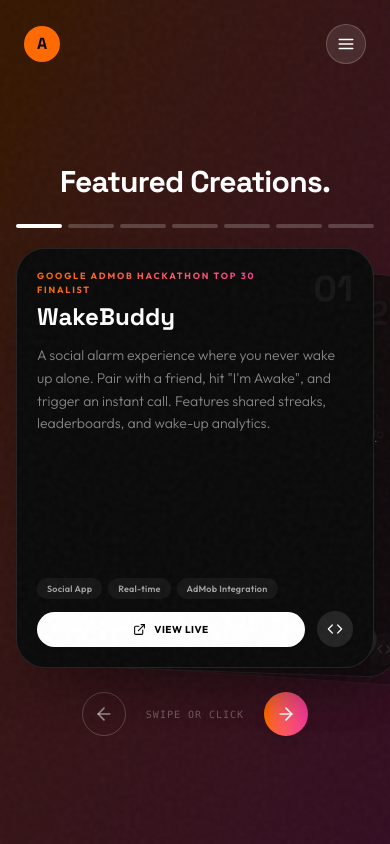
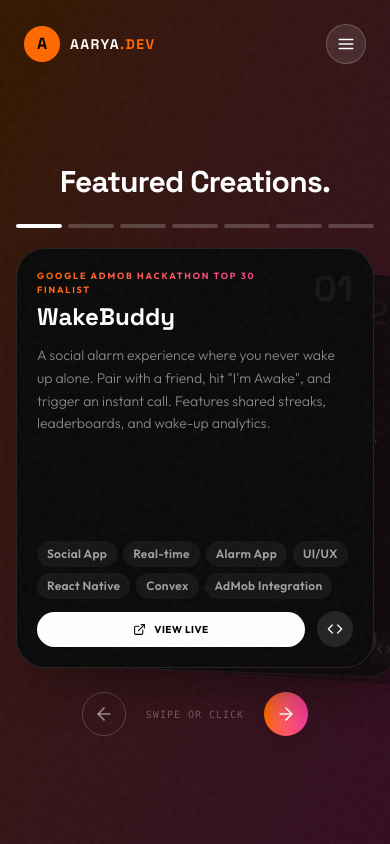
Before and after one commit to AaryaBalan/Portfolio_Aarya, a React (Vite) app: page / in a window 390 px wide. Both pictures are taken after a click on the button "SEE MY WORK". Shown: the top 844 px of the page. Built offline with nearby package versions, Linux system fonts and the light colour scheme.

Commit message:
feat: update project tags, refine typography, and adjust UI dimensions across navbar, hero, and project sections

```diff
--- a/src/components/Hero.jsx
+++ b/src/components/Hero.jsx
@@ -102,7 +102,7 @@ const Hero = ({ setCurrentPage }) => {
           {/* RIGHT — profile card: only visible lg+ */}
           <div className="lg:col-span-5 h-[560px] hidden lg:flex items-center justify-center perspective-1000 animate-[fadeIn_1.5s_ease-out_1s_both]">
             <div
-              className="w-[320px] h-[440px] bg-white/[0.02] border border-white/10 rounded-[2.5rem] backdrop-blur-3xl transform-style-3d transition-transform duration-300 ease-out flex flex-col items-center p-10 shadow-[0_0_80px_rgba(0,0,0,0.8)] relative"
+              className="w-[400px] h-[460px] bg-white/[0.02] border border-white/10 rounded-[2.5rem] backdrop-blur-3xl transform-style-3d transition-transform duration-300 ease-out flex flex-col items-center p-10 shadow-[0_0_80px_rgba(0,0,0,0.8)] relative"
               style={{ transform: `rotateX(${rotateX}deg) rotateY(${rotateY}deg)` }}
             >
               <div className="absolute -right-16 -top-16 w-40 h-40 bg-pink-500/20 rounded-full blur-[70px] pointer-events-none" />
@@ -126,9 +126,9 @@ const Hero = ({ setCurrentPage }) => {
                 </div>
               </div>
 
-              <h2 className="text-2xl font-display font-black text-white tracking-tight">Aarya B</h2>
-              <p className="text-orange-400/90 text-[10px] font-bold uppercase tracking-[0.2em] mt-2 text-center">Full-Stack Engineer</p>
-              <p className="text-white/40 text-center text-xs mt-3 leading-relaxed px-2">
+              <h2 className="text-4xl font-display font-black text-white tracking-tight">Aarya B</h2>
+              <p className="text-orange-400/90 text-xl font-bold uppercase tracking-[0.2em] mt-2 text-center">Full-Stack Engineer</p>
+              <p className="text-white/40 text-center text-s mt-3 leading-relaxed px-2">
                 Building end-to-end software from architecture to deployment.
               </p>
 
@@ -137,7 +137,7 @@ const Hero = ({ setCurrentPage }) => {
                   href={resumePdf}
                   target="_blank"
                   rel="noopener noreferrer"
-                  className="w-full bg-white/10 hover:bg-white text-white hover:text-black font-bold py-3.5 rounded-2xl text-xs uppercase tracking-widest transition-all duration-300 text-center flex items-center justify-center gap-2 border border-white/10 hover:border-white"
+                  className="mt-2 w-full bg-white/10 hover:bg-white text-white hover:text-black font-bold py-3.5 rounded-2xl text-xs uppercase tracking-widest transition-all duration-300 text-center flex items-center justify-center gap-2 border border-white/10 hover:border-white"
                 >
                   <DownloadIcon size={13} /> Download Resume
                 </a>
--- a/src/components/Navbar.jsx
+++ b/src/components/Navbar.jsx
@@ -52,7 +52,7 @@ const Navbar = ({ currentPage, setCurrentPage }) => {
             <span className="text-black font-display font-black text-base sm:text-lg">A</span>
             <div className="absolute inset-0 border-2 border-white/20 rounded-full scale-150 group-hover:scale-100 transition-transform duration-500" />
           </div>
-          <span className="text-white font-display font-bold text-base sm:text-lg tracking-widest uppercase hidden sm:block">
+          <span className="text-white font-display font-bold text-sm sm:text-lg tracking-widest uppercase block">
             Aarya<span className="text-orange-500">.dev</span>
           </span>
         </button>
--- a/src/components/Projects.jsx
+++ b/src/components/Projects.jsx
@@ -6,7 +6,7 @@ const projects = [
     title: 'WakeBuddy',
     subtitle: 'Google AdMob Hackathon Top 30 Finalist',
     description: 'A social alarm experience where you never wake up alone. Pair with a friend, hit "I\'m Awake", and trigger an instant call. Features shared streaks, leaderboards, and wake-up analytics.',
-    tags: ['Social App', 'Real-time', 'AdMob Integration'],
+    tags: ['Social App', 'Real-time', 'Alarm App', 'UI/UX', 'React Native', 'Convex', 'AdMob Integration'],
     color: 'from-orange-500 to-pink-500',
     link: 'https://www.youtube.com/watch?v=pam_hI4dpRw',
     github: 'https://github.com/AaryaBalan/WakeupBuddy'
@@ -15,7 +15,7 @@ const projects = [
     title: 'Dayable',
     subtitle: 'Minimal Daily Social Media',
     description: 'A calm, minimal space focused on your day, not your status. Share simple daily moments, track how your day went, and connect with friends through honest check-ins without endless scrolling.',
-    tags: ['Social Media', 'Wellness', 'UI/UX'],
+    tags: ['Social Media', 'Wellness', 'UI/UX', 'React Native', 'WebSockets'],
     color: 'from-cyan-500 to-blue-500',
     link: 'https://www.linkedin.com/in/aaryabalan/details/projects/',
     github: 'https://github.com/AaryaBalan/Dayable'
@@ -24,7 +24,7 @@ const projects = [
     title: 'Zorphix',
     subtitle: 'Department Symposium Platform',
     description: 'The official event website for our college department symposium. A highly interactive, performance-optimized platform designed to handle registrations, event schedules, and showcase activities.',
-    tags: ['Event Website', 'College Symposium', 'Interactive'],
+    tags: ['Event Website', 'College Symposium', 'Interactive', 'Event Registration', 'Team Formation'],
     color: 'from-purple-500 to-violet-500',
     link: 'https://www.zorphix.com/',
     github: 'https://github.com/ANAND060218/zorphix-2026'
@@ -33,7 +33,7 @@ const projects = [
     title: 'Hacksymmetric',
     subtitle: 'Hackathon Registration Hub',
     description: 'The official registration and information portal for the Asymmetric Club hackathon. Built to handle team formations, live event updates, and provide a seamless onboarding experience for hackers.',
-    tags: ['Hackathon', 'Registration Portal', 'College Club'],
+    tags: ['Hackathon', 'Registration Portal', 'College Club', 'Technical Event'],
     color: 'from-green-500 to-emerald-500',
     link: 'https://hacksymmetric.vercel.app/',
     github: 'https://github.com/AaryaBalan/hacksymmetric'
@@ -42,7 +42,7 @@ const projects = [
     title: 'LetItOut',
     subtitle: 'Empathetic Community Platform',
     description: 'A secure, community-driven application for emotional expression and mental wellness. Features a gamified reputation system awarding badges to contributors who actively uplift and console others.',
-    tags: ['Mental Wellness', 'Community App', 'Gamification'],
+    tags: ['Mental Wellness', 'Community App', 'Gamification', 'Motivational', 'Social Media', 'Expressive Writing'],
     color: 'from-pink-500 to-rose-500',
     link: '#',
     github: 'https://github.com/AaryaBalan/LetItOut'
@@ -51,7 +51,7 @@ const projects = [
     title: 'WorkFlow',
     subtitle: 'Productivity Platform',
     description: 'WorkFlow is an all-in-one productivity platform designed to help users organize tasks, manage time efficiently, and improve daily workflow. With its intuitive interface and powerful productivity tools, users can create dedicated project rooms to collaborate, discuss ideas, and enhance teamwork seamlessly.',
-    tags: ['Productivity', 'Task Management', 'Time Management', 'Team work', 'Note sharing'],
+    tags: ['Productivity', 'Task Management', 'Time Management', 'Team work', 'Note sharing', 'AI Assistant'],
     color: 'from-yellow-400 to-orange-500',
     link: 'https://flow-work.vercel.app/',
     github: 'https://github.com/AaryaBalan/Flow'
@@ -60,7 +60,7 @@ const projects = [
     title: 'TrackMyVibe',
     subtitle: 'Expressive Mood Tracking Platform',
     description: 'An interactive daily journaling app enabling users to log emotional states with contextual tags. Features a "Memory Lane" algorithm surfacing entries from exactly one year prior.',
-    tags: ['React.js', 'Express', 'MongoDB', 'Tailwind CSS'],
+    tags: ['React.js', 'Express', 'MongoDB', 'Tailwind CSS', 'Mood Tracking', 'Journaling', 'AI Integration'],
     color: 'from-purple-400 to-pink-500',
     link: 'https://www.linkedin.com/in/aaryabalan/details/projects/',
     github: 'https://github.com/AaryaBalan/Track_My_Vibe'
@@ -117,9 +117,8 @@ const Projects = () => {
               onClick={() => setCurrentIndex(idx)}
             >
               <div
-                className={`h-full bg-white transition-all duration-300 ${
-                  idx === currentIndex ? 'w-full' : idx < currentIndex ? 'w-full opacity-50' : 'w-0'
-                }`}
+                className={`h-full bg-white transition-all duration-300 ${idx === currentIndex ? 'w-full' : idx < currentIndex ? 'w-full opacity-50' : 'w-0'
+                  }`}
               />
             </div>
           ))}
@@ -201,7 +200,7 @@ const Projects = () => {
                       {p.tags.map(tag => (
                         <span
                           key={tag}
-                          className="text-[9px] sm:text-[10px] bg-white/5 text-white/60 px-2.5 sm:px-3 py-1 sm:py-1.5 rounded-full font-semibold tracking-wide"
+                          className="text-[12px] sm:text-[15px] bg-white/5 text-white/60 px-2.5 sm:px-3 py-1 sm:py-1.5 rounded-full font-semibold tracking-wide"
                         >
                           {tag}
                         </span>
```
